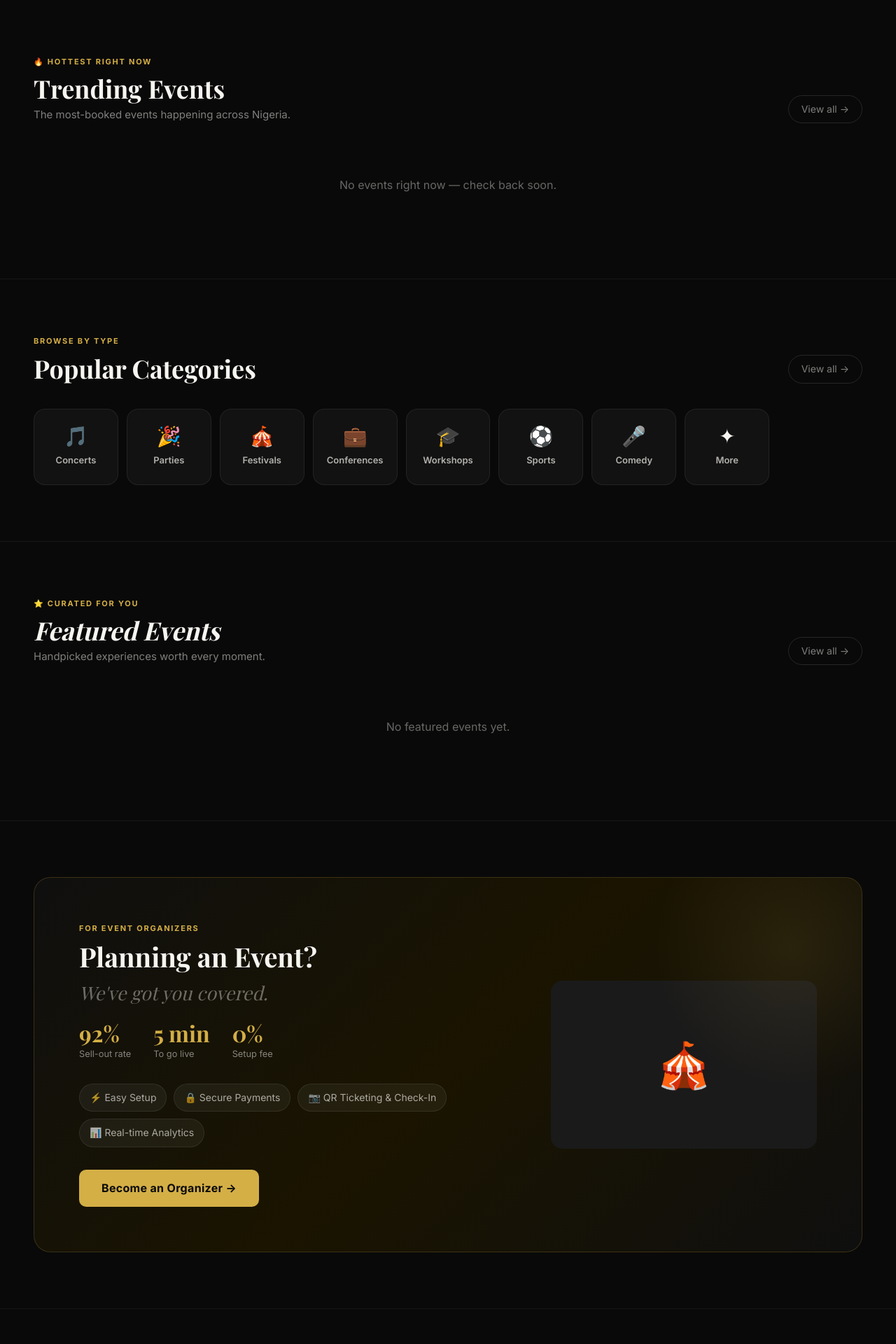
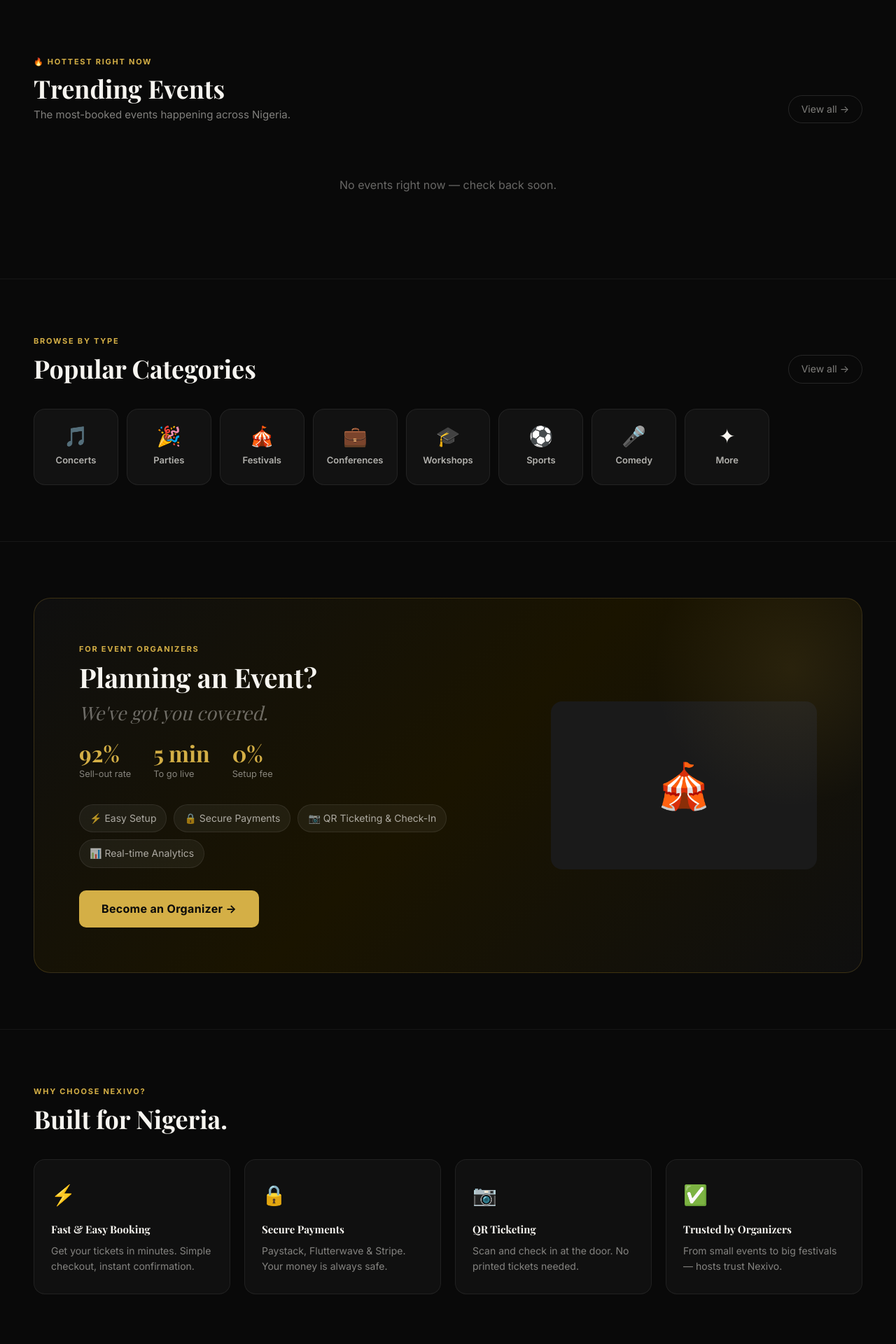
Before and after one commit to Timotee-dev/nexivo, a Django app: page / in a window 1280 px wide. Shown: the part 1041-2961 px from the top of the page at 70% size. Run offline with Django 5.2, Linux system fonts and the light colour scheme; parts of the project's set-up code (start-up, migrations or seed data) failed here and were passed over; some web fonts are replaced.

Commit message:
fix: search overflow, remove featured section, fix price display, filter cancelled events

```diff
--- a/templates/frontend/home.html
+++ b/templates/frontend/home.html
@@ -94,26 +94,31 @@
   border: 1px solid rgba(255,255,255,.14);
   border-radius: 12px;
   overflow: hidden;
+  width: 100%;
   max-width: 540px;
   backdrop-filter: blur(12px);
+  box-sizing: border-box;
 }
 .hero__search input {
   flex: 1;
+  min-width: 0;
   background: transparent;
   border: none;
   outline: none;
   padding: 16px 20px;
   color: #F7F5F0;
   font-size: .9375rem;
+  box-sizing: border-box;
 }
 .hero__search input::placeholder { color: rgba(247,245,240,.4); }
 .hero__search button {
+  flex-shrink: 0;
   background: #D4AF46;
   border: none;
   color: #0a0a0a;
   font-weight: 700;
   font-size: .875rem;
-  padding: 0 28px;
+  padding: 0 24px;
   cursor: pointer;
   transition: background .2s;
   white-space: nowrap;
@@ -705,32 +710,6 @@
 
 <hr class="home-divider">
 
-<!-- ══ FEATURED EVENTS ════════════════════════════════════════════════ -->
-<section class="home-section">
-  <div class="section-head">
-    <div>
-      <div class="section-eyebrow">⭐ Curated For You</div>
-      <h2 class="section-title" style="font-style:italic">Featured Events</h2>
-      <p class="section-sub">Handpicked experiences worth every moment.</p>
-    </div>
-    <a href="/events/?is_featured=true" class="view-all">View all →</a>
-  </div>
-  <div class="ev-grid" id="featured-grid">
-    {% for i in "12345" %}
-    <div class="ev-card" style="pointer-events:none">
-      <div class="ev-card__img-wrap ev-card__skeleton" style="height:190px"></div>
-      <div class="ev-card__body">
-        <div class="ev-card__skeleton" style="height:9px;border-radius:4px;width:40%;margin-bottom:10px"></div>
-        <div class="ev-card__skeleton" style="height:16px;border-radius:4px;margin-bottom:8px"></div>
-        <div class="ev-card__skeleton" style="height:9px;border-radius:4px;width:65%"></div>
-      </div>
-    </div>
-    {% endfor %}
-  </div>
-</section>
-
-<hr class="home-divider">
-
 <!-- ══ HOST CTA ════════════════════════════════════════════════════════ -->
 <section class="home-section">
   <div class="host-cta-block">
@@ -820,11 +799,15 @@ function fmtDate(iso) {
 }
 function fmtPrice(e) {
   const tt = (e.ticket_types || []);
-  if (!tt.length) return { label: 'Free', free: true };
-  const prices = tt.map(t => parseFloat(t.price || 0)).filter(p => p > 0);
-  if (!prices.length) return { label: 'Free', free: true };
-  const min = Math.min(...prices);
-  return { label: 'From ₦' + min.toLocaleString('en-NG'), free: false };
+  // If no ticket_types data came back, don't assume free — show nothing misleading
+  if (!tt.length) return { label: null, free: false };
+  const freeTiers = tt.filter(t => t.is_free || parseFloat(t.price || 0) === 0);
+  const paidTiers = tt.filter(t => !t.is_free && parseFloat(t.price || 0) > 0);
+  if (!paidTiers.length && freeTiers.length) return { label: 'Free', free: true };
+  if (!paidTiers.length) return { label: null, free: false };
+  const min = Math.min(...paidTiers.map(t => parseFloat(t.price)));
+  const hasFree = freeTiers.length > 0;
+  return { label: (hasFree ? 'Free – ₦' : 'From ₦') + min.toLocaleString('en-NG'), free: false };
 }
 function categoryIcon(name) {
   const n = (name || '').toLowerCase();
@@ -872,7 +855,7 @@ function renderCard(e, badge) {
         ${e.city ? `<span>📍 ${esc(e.city)}</span>` : (e.venue_name ? `<span>📍 ${esc(e.venue_name)}</span>` : '')}
       </div>
       <div class="ev-card__foot">
-        <span class="ev-card__price${price.free ? ' ev-card__price--free' : ''}">${price.label}</span>
+        ${price.label ? `<span class="ev-card__price${price.free ? ' ev-card__price--free' : ''}">${price.label}</span>` : '<span></span>'}
         <span class="ev-card__cta">Get Tickets</span>
       </div>
     </div>
@@ -886,11 +869,11 @@ document.addEventListener('DOMContentLoaded', async () => {
   const heroBg = document.getElementById('hero-bg');
   if (heroBg) setTimeout(() => { heroBg.style.transform = 'scale(1)'; }, 100);
 
-  // Load ALL published events
+  // Load published events (status filter is enforced server-side, but be explicit)
   let allEvents = [];
   try {
-    const d = await Api.get('/events/?ordering=-created_at&page_size=20', true);
-    allEvents = d.results || d || [];
+    const d = await Api.get('/events/?ordering=-tickets_sold_count,-created_at&page_size=20');
+    allEvents = (d.results || d || []).filter(e => e.status === 'published' || !e.status);
   } catch(_) {}
 
   // Trending grid
@@ -899,16 +882,6 @@ document.addEventListener('DOMContentLoaded', async () => {
     tGrid.innerHTML = allEvents.length
       ? allEvents.slice(0, 8).map((e, i) => renderCard(e, i < 2 ? {cls:'trending', text:'🔥 Trending'} : null)).join('')
       : '<p style="grid-column:1/-1;text-align:center;padding:40px;color:rgba(247,245,240,.4)">No events right now — check back soon.</p>';
-  }
-
-  // Featured grid — prioritise is_featured, fallback to all
-  const fGrid = document.getElementById('featured-grid');
-  if (fGrid) {
-    const featured = allEvents.filter(e => e.is_featured);
-    const toShow = featured.length ? featured : allEvents;
-    fGrid.innerHTML = toShow.length
-      ? toShow.slice(0, 5).map(e => renderCard(e, e.is_featured ? {cls:'featured', text:'⭐ Featured'} : null)).join('')
-      : '<p style="grid-column:1/-1;text-align:center;padding:40px;color:rgba(247,245,240,.4)">No featured events yet.</p>';
   }
 
   // Hero live card — show latest upcoming event
@@ -936,7 +909,7 @@ document.addEventListener('DOMContentLoaded', async () => {
 
   // Load categories from API
   try {
-    const cats = await Api.get('/events/categories/', true);
+    const cats = await Api.get('/events/categories/');
     const catList = (cats.results || cats || []).filter(c => c.is_active !== false);
     if (catList.length) {
       const iconMap = (name, icon) => icon || categoryIcon(name);
```
